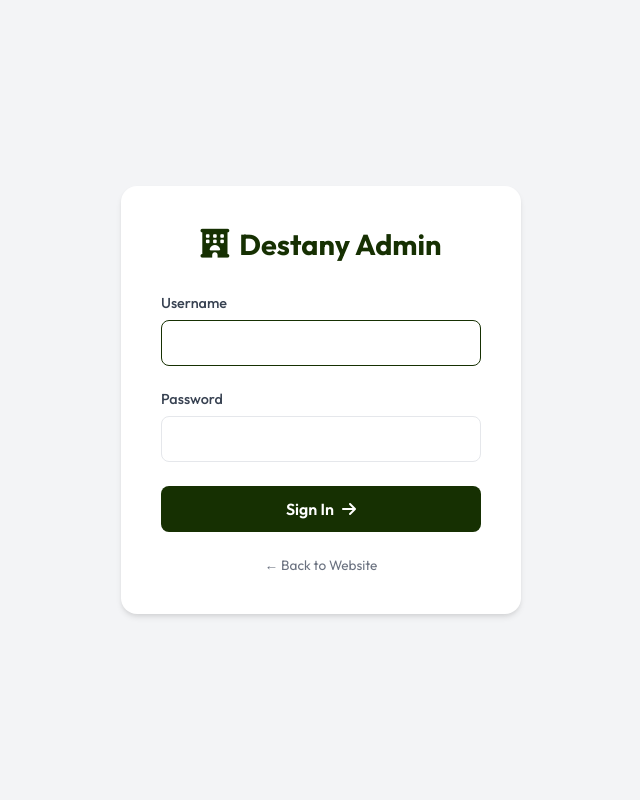
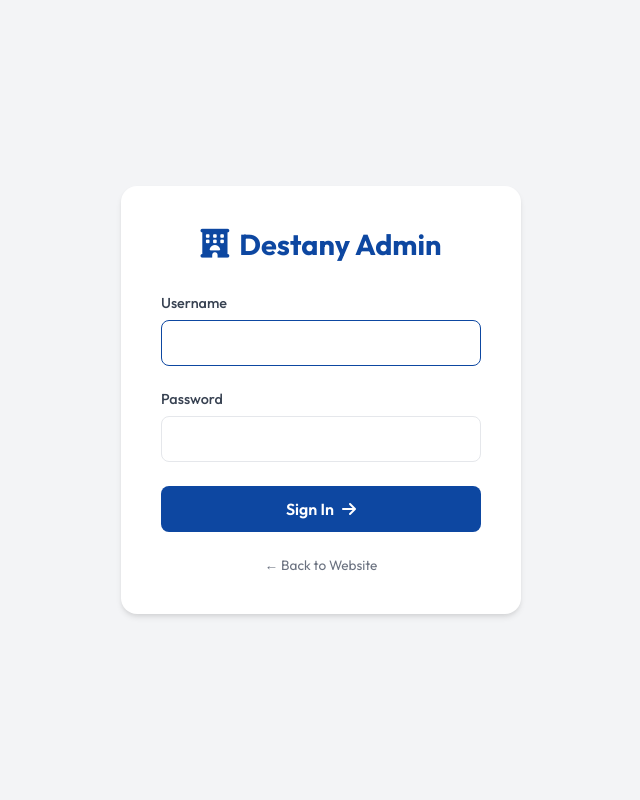
Before and after one commit to Anusha-muraboina/destiny_farmhouse, a Django app: page /destiny_admin/login/ in a window 1280 px wide. Shown: the whole page, without its empty margins (319-959 px from the left). Run offline with Django 5.2, Linux system fonts and the light colour scheme; parts of the project's set-up code (start-up, migrations or seed data) failed here and were passed over; some libraries are stand-ins or nearby versions.

Commit message:
updated the admin dashboards
updated the admin dashboards

```diff
--- a/destiny_farm/templates/adminpanel/login.html
+++ b/destiny_farm/templates/adminpanel/login.html
@@ -10,7 +10,7 @@
 
     <style>
         :root {
-            --primary-color: #163002ff;
+            --primary-color: #0D47A1;
             --bg-color: #f3f4f6;
             --text-color: #374151;
             --shadow: 0 4px 6px -1px rgba(0, 0, 0, 0.1), 0 2px 4px -1px rgba(0, 0, 0, 0.06);
```
